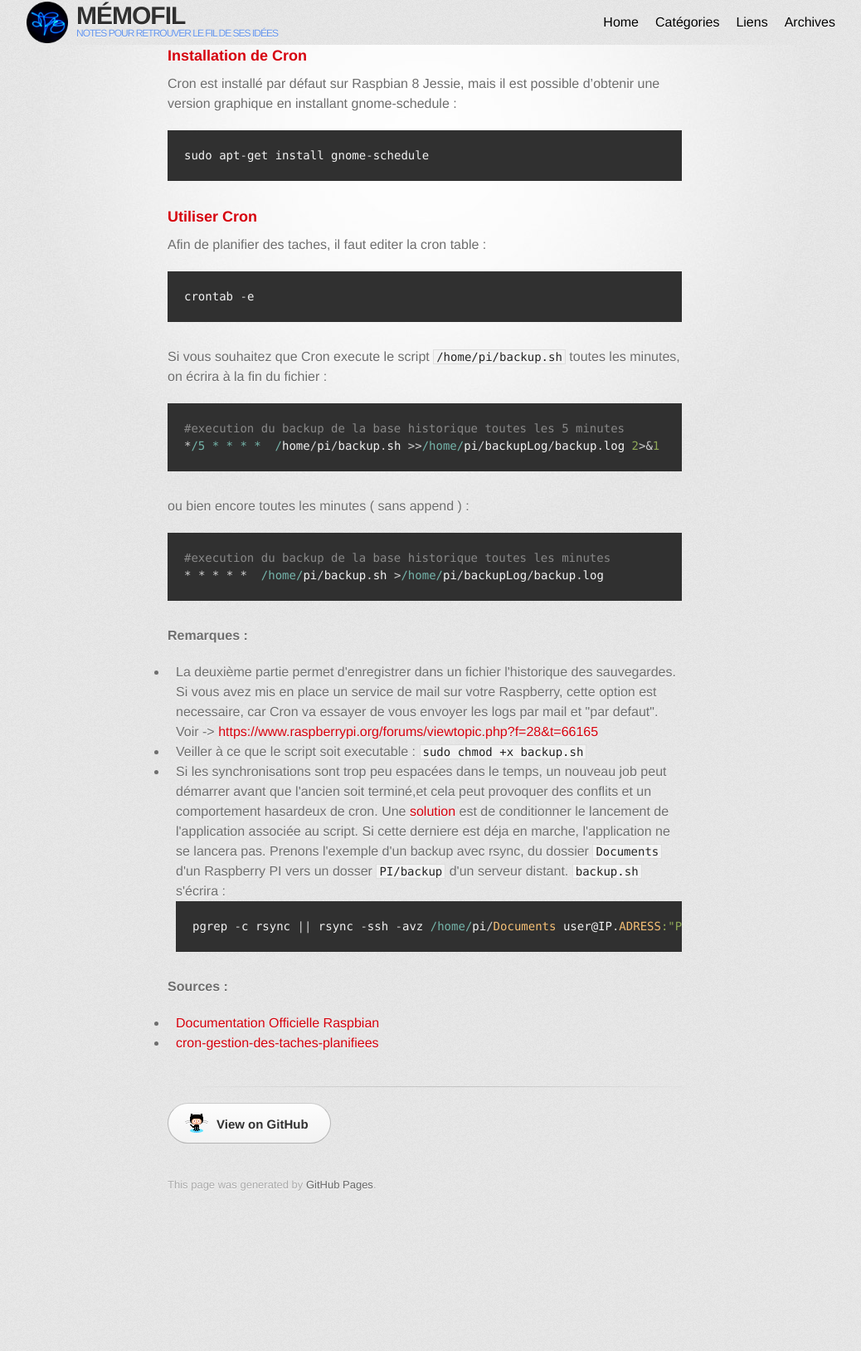
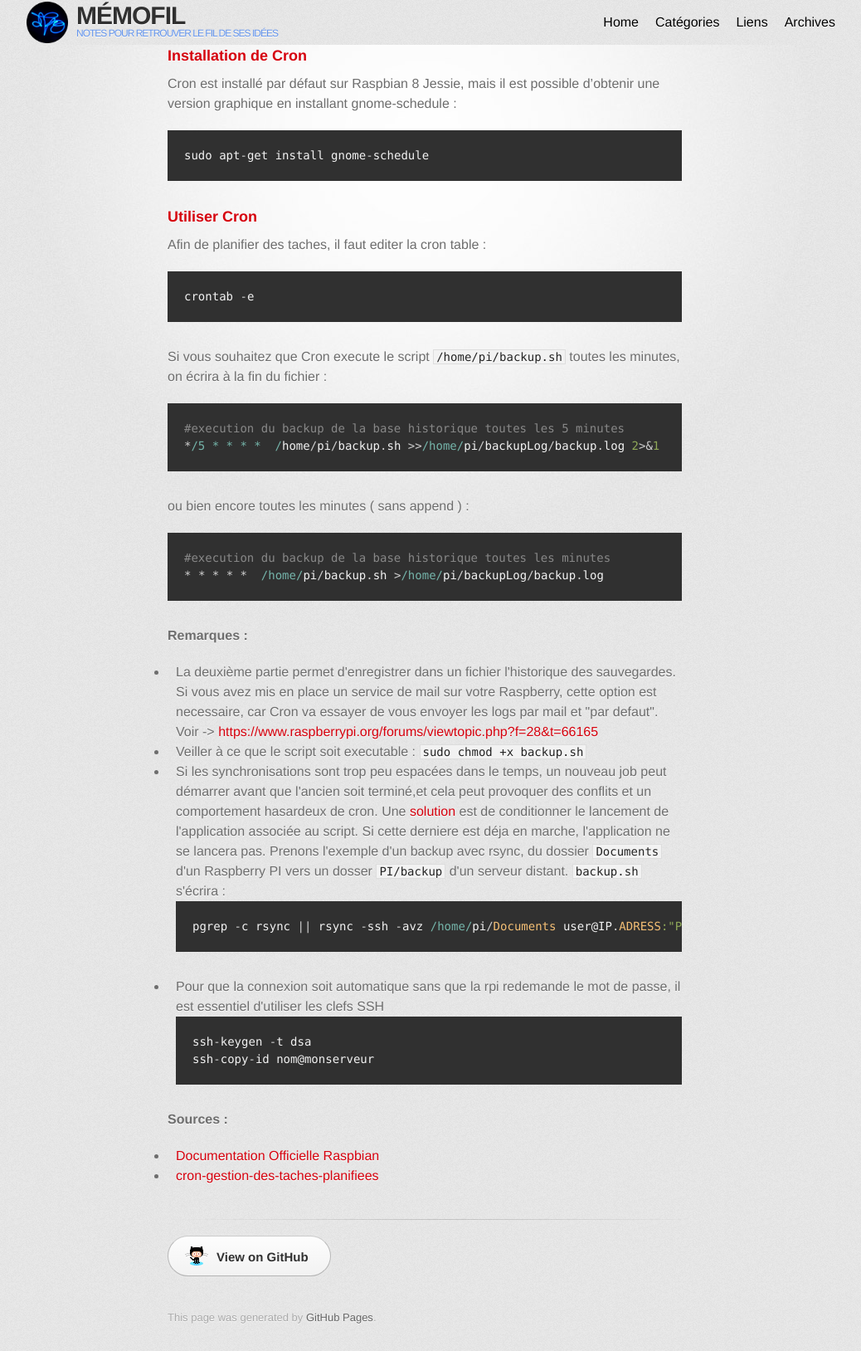
Before and after one commit to Memofil/memofil.github.io, a Jekyll site: the page built from _posts/2017-05-17-Automatiser-les-taches-de-sa-framboise-avec-cron.markdown, in a window 1280 px wide. Shown: the whole page at 83% size, without its empty margins (128-1166 px from the left). Built offline with Jekyll 4.4.1, drawn with Linux system fonts in a browser that asks for light colours; nearby versions of some CDN libraries; some web fonts are replaced; before the commit the page ends 1468 px from its top, so only the background shows below that.

Commit message:
new modif

```diff
--- a/_posts/2017-04-04-InstallerMotionsurRaspian8-Raspberry.markdown
+++ b/_posts/2017-04-04-InstallerMotionsurRaspian8-Raspberry.markdown
@@ -20,6 +20,9 @@ echo "bcm2835-v4l2" | sudo tee -a /etc/modules
 sudo aptitude install python-tornado python-jinja2 python-imaging motion ffmpeg v4l-utils
 {% endhighlight %}
 </li>
+<li> Il faut enfin que le module camera soit bien activé dans raspi-config
+</li>
+
 </ul>
 
 
--- a/_posts/2017-04-28-Synchroniser-avec-unison.markdown
+++ b/_posts/2017-04-28-Synchroniser-avec-unison.markdown
@@ -34,7 +34,7 @@ tar -zxvf unison-2.48.1.tar.gz
 cd unison-2.48.1/
 sudo make UISTYLE=text
 #On deplace ensuite le dossier compilé dans le répertoire des applications perso "/opt", puis on génére un lien symbolique
-sudo cp -r unison-2.48.1 /opt/
+sudo cp -r ../unison-2.48.1 /opt/
 cd /usr/bin
 sudo ln -s /opt/unison-2.48.1/unison unison
 {% endhighlight %}
--- a/_posts/2017-05-17-Automatiser-les-taches-de-sa-framboise-avec-cron.markdown
+++ b/_posts/2017-05-17-Automatiser-les-taches-de-sa-framboise-avec-cron.markdown
@@ -56,6 +56,13 @@ pgrep -c rsync || rsync -ssh -avz /home/pi/Documents user@IP.ADRESS:"PI/backup/"
 
 
 </li>
+<li>
+Pour que la connexion soit automatique sans que la rpi redemande le mot de passe, il est essentiel d'utiliser les clefs SSH
+{% highlight ruby %}
+ssh-keygen -t dsa
+ssh-copy-id nom@monserveur
+{% endhighlight %}
+</li>
 
 </ul>
 <strong>Sources :</strong>
```
